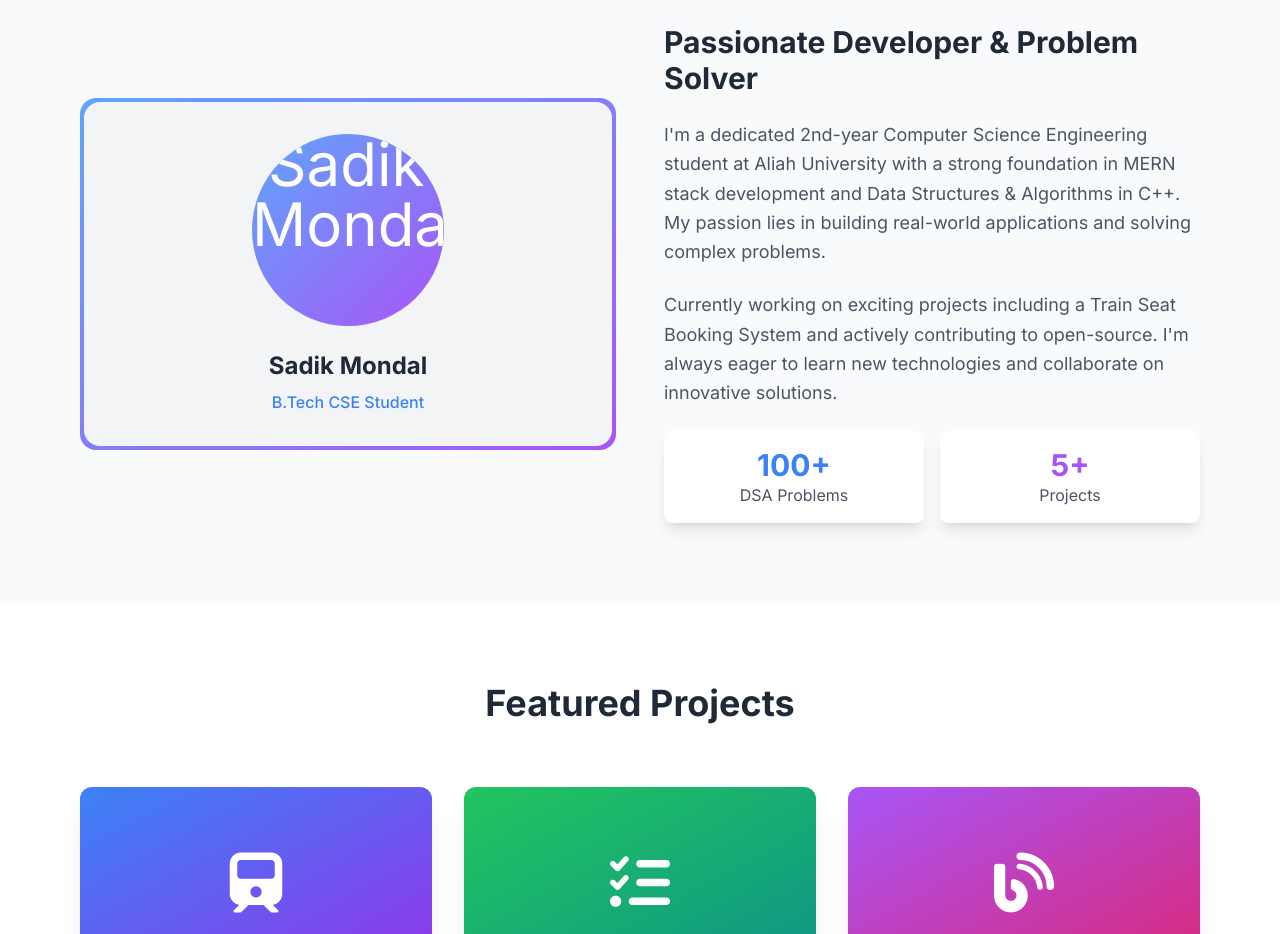
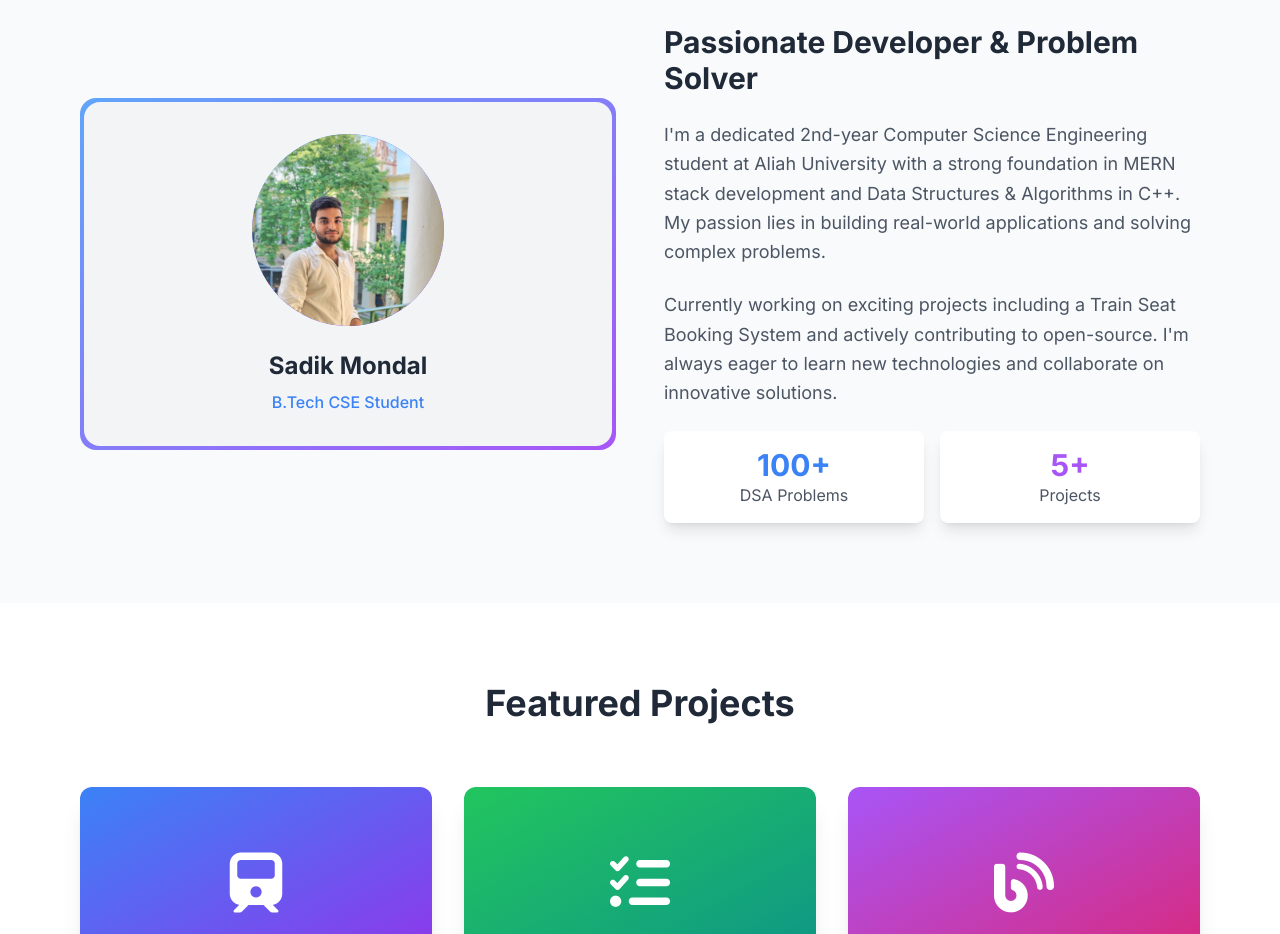
Before and after one commit to Sadik47x/Portfolio, a plain HTML site: page index.html in a window 1280 px wide. Shown: the part 960-1894 px from the top of the page. Drawn offline with nearby package versions, Linux system fonts and the light colour scheme; the site is published under a folder, as on GitHub Pages, so addresses that start at the root find nothing.

Commit message:
index.html

```diff
--- a/index.html
+++ b/index.html
@@ -339,7 +339,7 @@
                   <!-- ADD YOUR PHOTO URL HERE: Replace empty quotes with your image URL -->
                   <img
                     id="profilePhoto"
-                    src="/WhatsApp Image 2025-06-02 at 16.39.22_3523802f.jpg"
+                    src="WhatsApp Image 2025-06-02 at 16.39.22_3523802f.jpg"
                     alt="Sadik Mondal"
                     class="w-full h-full object-cover rounded-full hidden"
                   />
```
